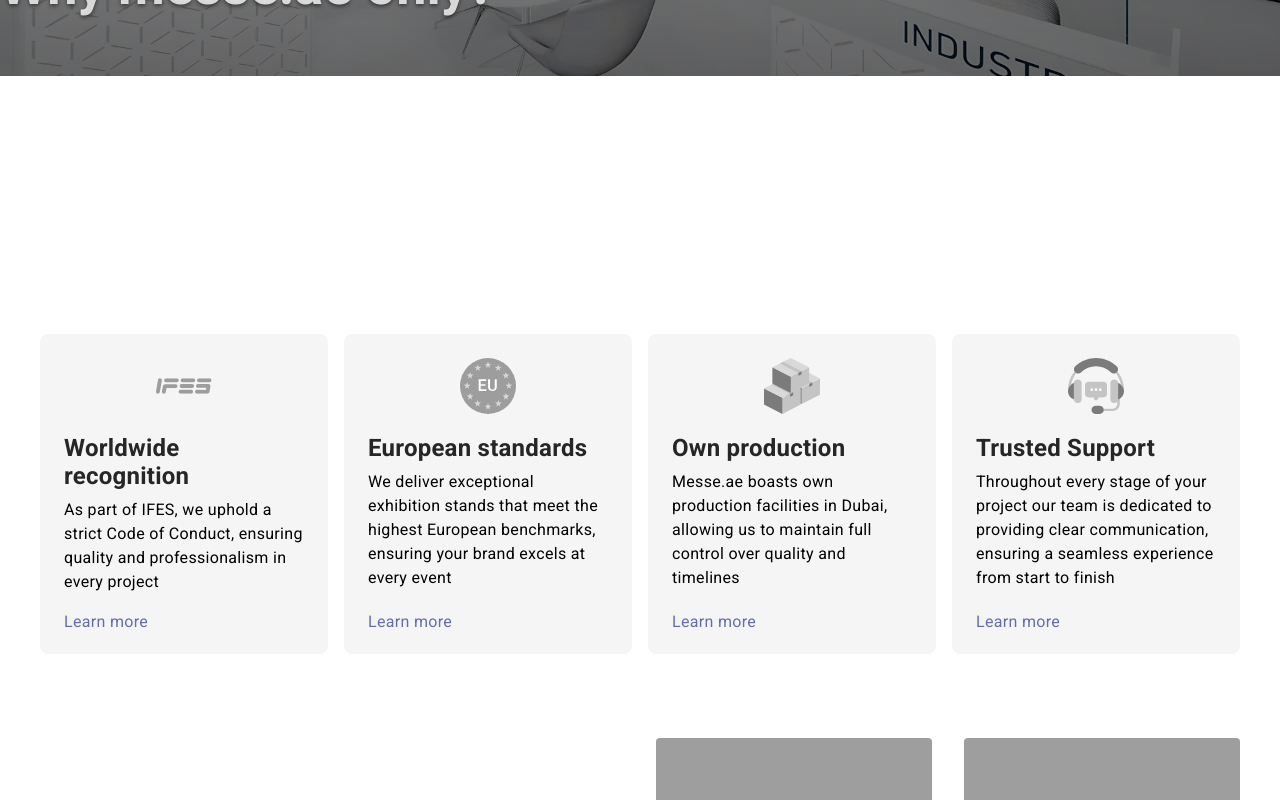
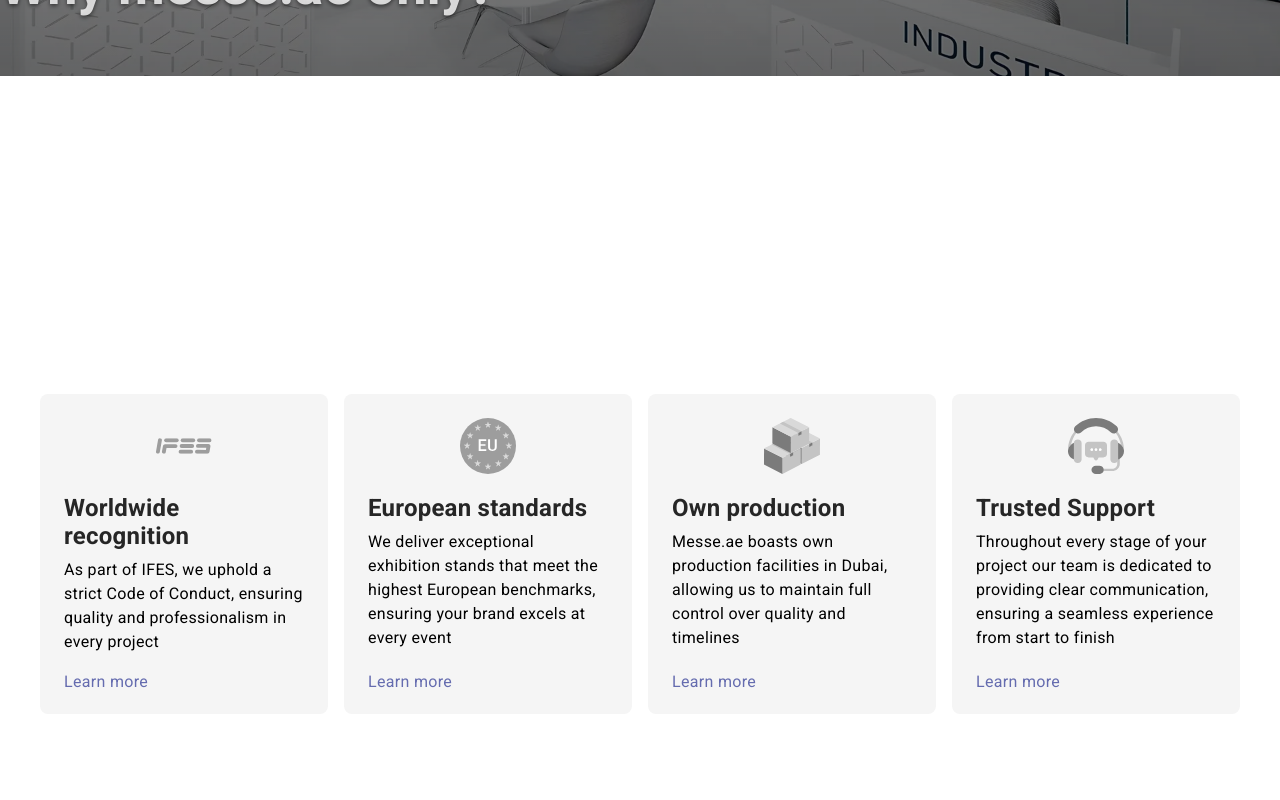
Before and after one commit to molodoyrustik/messe-ae, a Next.js app: page / in a window 1280 px wide. Shown: the part 2740-3540 px from the top of the page. Built offline with nearby package versions, Linux system fonts and the light colour scheme; grey boxes are pictures that could not be loaded; some icons are missing.

Commit message:
update section

```diff
--- a/src/components/landing/AdvantagesSection.tsx
+++ b/src/components/landing/AdvantagesSection.tsx
@@ -170,7 +170,7 @@ const AdvantagesSection = () => {
     <Box
       component="section"
       sx={{
-        py: { xs: '1.25rem', md: '1.25rem' },
+        py: { xs: '1.25rem', md: 10 },
         backgroundColor: '#FFFFFF',
         position: 'relative',
         zIndex: 1,
--- a/src/components/landing/ParallaxSection.tsx
+++ b/src/components/landing/ParallaxSection.tsx
@@ -37,7 +37,7 @@ export default function ParallaxSection({ className = '' }: ParallaxSectionProps
         height: { xs: '25rem', md: '37.5rem' },
         overflow: 'hidden',
         mt: { xs: 4, md: 6 },
-        mb: { xs: 4, md: 6 },
+        mb: { xs: 0, md: 6 },
       }}
     >
       {/* ДЕСКТОП - CSS Background Fixed */}
```
